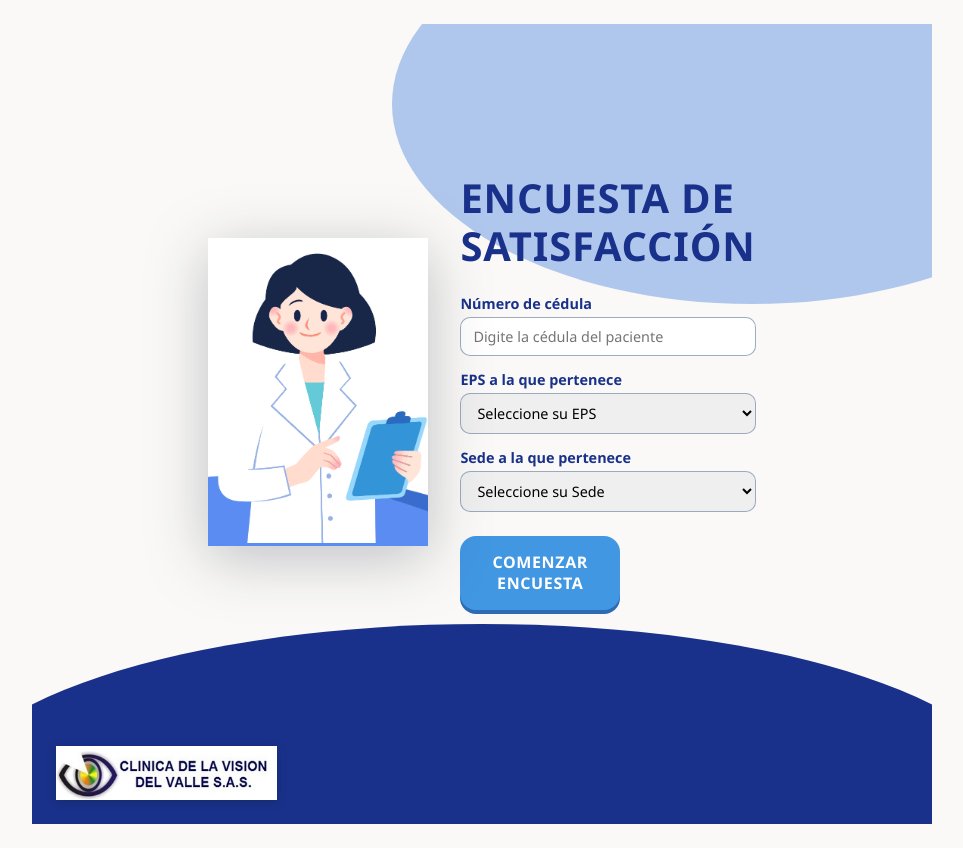
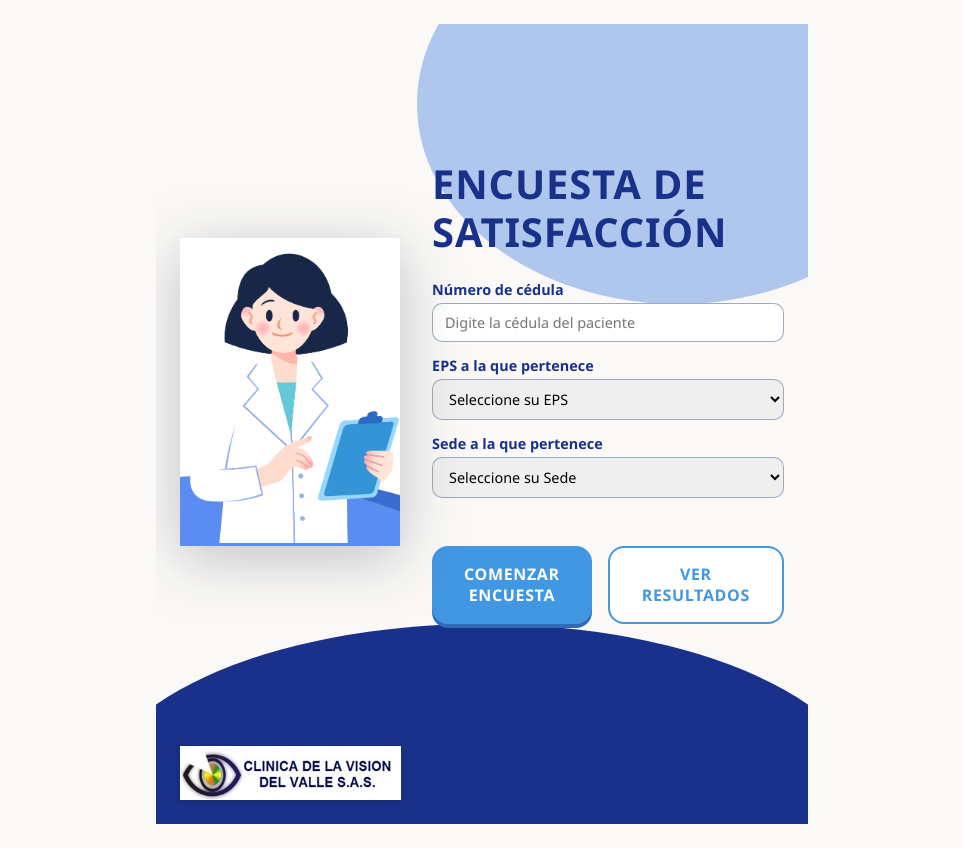
Before and after one commit to JuanG202/Encuesta, a React (Vite) app: page / in a window 1280 px wide. Shown: the whole page, without its empty margins (158-1121 px from the left). Built offline with nearby package versions, Linux system fonts and the light colour scheme.

Commit message:
se acomoda rutas en app.jsx y se mueve boton encriptado de resultados

```diff
--- a/package.json
+++ b/package.json
@@ -11,7 +11,8 @@
   },
   "dependencies": {
     "react": "^19.2.0",
-    "react-dom": "^19.2.0"
+    "react-dom": "^19.2.0",
+    "react-router-dom": "^7.13.1"
   },
   "devDependencies": {
     "@eslint/js": "^9.39.1",
--- a/src/App.jsx
+++ b/src/App.jsx
@@ -1,4 +1,12 @@
 import { useState } from 'react';
+import {
+  BrowserRouter as Router,
+  Routes,
+  Route,
+  Navigate,
+  useNavigate,
+} from 'react-router-dom';
+
 import WelcomeView from './components/WelcomeView';
 import QuestionRecommendView from './components/QuestionRecommendView';
 import QuestionExperienceView from './components/QuestionExperienceView';
@@ -6,18 +14,10 @@ import ThankYouView from './components/ThankYouView';
 import ResultsView from './components/ResultsView';
 import './App.css';
 
-const STEPS = {
-  WELCOME: 'welcome',
-  QUESTION_RECOMMEND: 'question_recommend',
-  QUESTION_EXPERIENCE: 'question_experience',
-  THANK_YOU: 'thank_you',
-  RESULTS: 'results',
-};
+function AppRoutes() {
+  const navigate = useNavigate();
 
-export default function App() {
-  const [step, setStep] = useState(STEPS.WELCOME);
-
-  // 🔥 AGREGAMOS cedula y eps
+  // Estado global de las respuestas
   const [answers, setAnswers] = useState({
     cedula: '',
     eps: '',
@@ -26,9 +26,6 @@ export default function App() {
     experience: '',
   });
 
-  const handleStart = () => setStep(STEPS.QUESTION_EXPERIENCE);
-
-  // 🔥 NUEVAS FUNCIONES
   const handleCedula = (value) =>
     setAnswers((a) => ({ ...a, cedula: value }));
 
@@ -41,17 +38,36 @@ export default function App() {
   const handleExperience = (value) =>
     setAnswers((a) => ({ ...a, experience: value }));
 
-  const handleExperienceNext = () =>
-    setStep(STEPS.QUESTION_RECOMMEND);
-
   const handleRecommend = (value) =>
     setAnswers((a) => ({ ...a, recommend: value }));
 
-  // 🔥 AQUÍ SE CONECTA CON TU BACKEND REAL
+  const handleStart = () => {
+    navigate('/experience', { replace: true });
+  };
+
+  const handleExperienceNext = () => {
+    navigate('/recommend', { replace: true });
+  };
+
+  const handleViewResults = () => {
+    navigate('/results', { replace: true });
+  };
+
+  const handleRestart = () => {
+    setAnswers({
+      cedula: '',
+      eps: '',
+      sede: '',
+      recommend: '',
+      experience: '',
+    });
+    navigate('/', { replace: true });
+  };
+
+  // Enviar al backend y luego ir a gracias
   const handleRecommendNext = async () => {
     try {
-
-      console.log("Datos enviados:", answers);
+      console.log('Datos enviados:', answers);
       await fetch('http://localhost:4000/api/encuestas', {
         method: 'POST',
         headers: {
@@ -60,30 +76,22 @@ export default function App() {
         body: JSON.stringify(answers),
       });
 
-      setStep(STEPS.THANK_YOU);
+      navigate('/thank-you', { replace: true });
     } catch (error) {
       console.error('Error enviando encuesta:', error);
       alert('Error al guardar la encuesta');
     }
   };
 
-  const handleViewResults = () => setStep(STEPS.RESULTS);
-
-  const handleRestart = () => {
-    setStep(STEPS.WELCOME);
-    setAnswers({
-      cedula: '',
-      eps: '',
-      sede: '',
-      recommend: '',
-      experience: '',
-    });
-  };
-
-  if (step === STEPS.WELCOME) {
   return (
+    <Routes>
+      {/* Inicio */}
+      <Route
+        path="/"
+        element={(
           <WelcomeView
             onStart={handleStart}
+            onViewResults={handleViewResults}
             cedula={answers.cedula}
             eps={answers.eps}
             sede={answers.sede}
@@ -91,46 +99,67 @@ export default function App() {
             onEpsChange={handleEps}
             onSedeChange={handleSede}
           />
-    );
-  }
+        )}
+      />
 
-  if (step === STEPS.QUESTION_RECOMMEND) {
-    return (
+      {/* Pregunta experiencia */}
+      <Route
+        path="/experience"
+        element={(
+          <QuestionExperienceView
+            value={answers.experience}
+            onChange={handleExperience}
+            onNext={handleExperienceNext}
+          />
+        )}
+      />
+
+      {/* Pregunta recomendar */}
+      <Route
+        path="/recommend"
+        element={(
           <QuestionRecommendView
             value={answers.recommend}
             onChange={handleRecommend}
             onNext={handleRecommendNext}
           />
-    );
-  }
+        )}
+      />
 
-  if (step === STEPS.QUESTION_EXPERIENCE) {
-    return (
-      <QuestionExperienceView
-        value={answers.experience}
-        onChange={handleExperience}
-        onNext={handleExperienceNext}
-      />
-    );
-  }
-
-  if (step === STEPS.THANK_YOU) {
-    return (
+      {/* Pantalla de gracias */}
+      <Route
+        path="/thank-you"
+        element={(
           <ThankYouView
             onViewResults={handleViewResults}
             onRestart={handleRestart}
           />
-    );
-  }
+        )}
+      />
 
-  if (step === STEPS.RESULTS) {
-    return (
+      {/* Resultados */}
+      <Route
+        path="/results"
+        element={(
           <ResultsView
             answers={answers}
             onBack={handleRestart}
           />
+        )}
+      />
+
+      {/* Cualquier otra ruta redirige al inicio */}
+      <Route path="*" element={<Navigate to="/" replace />} />
+    </Routes>
   );
 }
 
-  return null;
+export default function App() {
+  return (
+    <Router>
+      <div className="App">
+        <AppRoutes />
+      </div>
+    </Router>
+  );
 }
--- a/src/components/ThankYouView.jsx
+++ b/src/components/ThankYouView.jsx
@@ -1,7 +1,7 @@
 import ClinicLogo from './ClinicLogo';
 import '../styles/ThankYouView.css';
 
-export default function ThankYouView({ onViewResults, onRestart }) {
+export default function ThankYouView({onRestart }) {
   return (
     <div className="thankyou-view survey-view-enter">
       <div className="thankyou-view__deco thankyou-view__deco--tl" aria-hidden />
@@ -10,13 +10,6 @@ export default function ThankYouView({ onViewResults, onRestart }) {
       <h1 className="thankyou-view__title">GRACIAS POR TU OPINION</h1>
 
       <div className="thankyou-view__actions">
-        <button
-          type="button"
-          className="thankyou-view__btn"
-          onClick={onViewResults}
-        >
-          VER<br />RESULTADOS
-        </button>
         <button
           type="button"
           className="thankyou-view__btn thankyou-view__btn--secondary"
--- a/src/components/WelcomeView.jsx
+++ b/src/components/WelcomeView.jsx
@@ -1,6 +1,8 @@
 import ClinicLogo from './ClinicLogo';
 import doctoraImg from '../assets/doctora.png';
 import '../styles/WelcomeView.css';
+
+const RESULTS_PASSWORD = 'vision'; // cámbiala por la que quieras
 
 export default function WelcomeView({
   onStart,
@@ -9,7 +11,9 @@ export default function WelcomeView({
   sede,
   onCedulaChange,
   onEpsChange,
+  onViewResults,
   onSedeChange
+
 })
 {
 
@@ -20,6 +24,20 @@ export default function WelcomeView({
     }
 
     onStart();
+  };
+
+  const handleViewResultsClick = () => {
+    const value = window.prompt('Ingrese la contraseña para ver los resultados:');
+
+    if (!value) {
+      return;
+    }
+
+    if (value === RESULTS_PASSWORD) {
+      onViewResults();
+    } else {
+      alert('Contraseña incorrecta');
+    }
   };
 
   return (
@@ -105,6 +123,7 @@ export default function WelcomeView({
 
           </div>
 
+          <div className="welcome-view__actions">
             <button
               type="button"
               className="welcome-view__cta"
@@ -113,6 +132,14 @@ export default function WelcomeView({
               COMENZAR<br />ENCUESTA
             </button>
 
+            <button
+              type="button"
+              className="welcome-view__cta welcome-view__cta--secondary"
+              onClick={handleViewResultsClick}
+            >
+              VER<br />RESULTADOS
+            </button>
+          </div>
         </div>
       </div>
 
--- a/src/styles/WelcomeView.css
+++ b/src/styles/WelcomeView.css
@@ -85,6 +85,13 @@
   gap: 0.9rem;
 }
 
+.welcome-view__actions {
+  margin-top: 1.5rem;
+  display: flex;
+  flex-wrap: wrap;
+  gap: 0.75rem 1rem;
+}
+
 .welcome-view__field {
   display: flex;
   flex-direction: column;
@@ -123,6 +130,8 @@
   text-align: center;
   border-radius: var(--radius-button);
   box-shadow: var(--shadow-button);
+  border: none;
+  cursor: pointer;
 }
 
 .welcome-view__cta:hover {
@@ -133,6 +142,18 @@
 .welcome-view__cta:active {
   transform: translateY(2px);
   box-shadow: 0 2px 0 #2d6bb5;
+}
+
+.welcome-view__cta--secondary {
+  background: #ffffff;
+  color: var(--color-primary);
+  box-shadow: none;
+  border: 2px solid var(--color-primary);
+}
+
+.welcome-view__cta--secondary:hover {
+  background: #e0edff;
+  box-shadow: 0 4px 0 #2d6bb5;
 }
 
 .welcome-view__footer {
@@ -183,9 +204,14 @@
     max-width: 380px;
   }
 
+  .welcome-view__actions {
+    width: 100%;
+    max-width: 260px;
+    flex-direction: column;
+  }
+
   .welcome-view__cta {
     width: 100%;
-    max-width: 260px;
     text-align: center;
   }
 }
```
Also changed, not shown: 1 other file (tests, documents, lock files or other folders). Lines whose indentation alone changed are shown as unchanged.
